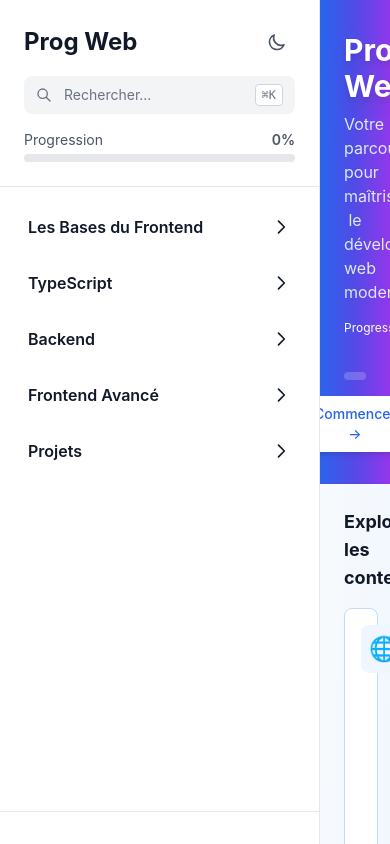
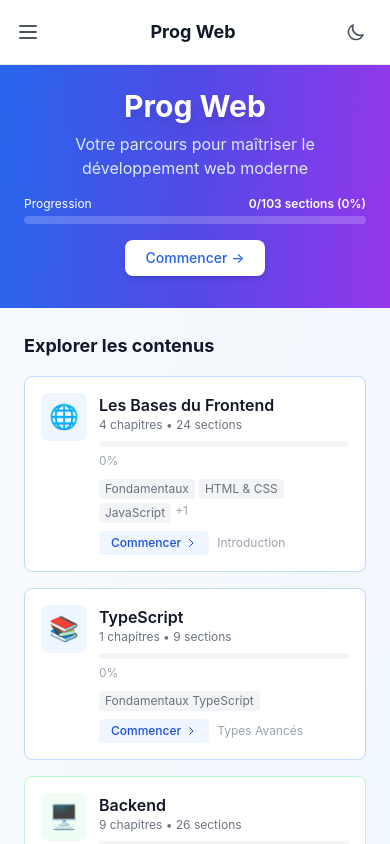
Before and after one commit to Cedric-F/Cours-Prog-Web, a Next.js app: page / in a window 390 px wide. Built offline with nearby package versions, Linux system fonts and the light colour scheme.

Commit message:
Implement sidebar functionality with context and mobile header

```diff
--- a/src/components/ClientLayout.tsx
+++ b/src/components/ClientLayout.tsx
@@ -1,7 +1,9 @@
 'use client';
 
 import { ThemeProvider } from '@/hooks/useTheme';
+import { SidebarProvider } from '@/hooks/useSidebar';
 import Sidebar from './Sidebar';
+import MobileHeader from './MobileHeader';
 import PWARegister from './PWARegister';
 
 interface ClientLayoutProps {
@@ -11,13 +13,16 @@ interface ClientLayoutProps {
 export default function ClientLayout({ children }: ClientLayoutProps) {
   return (
     <ThemeProvider>
+      <SidebarProvider>
         <PWARegister />
-      <div className="flex h-screen overflow-hidden">
+        <MobileHeader />
+        <div className="flex h-screen overflow-hidden pt-14 md:pt-0">
           <Sidebar />
           <main className="flex-1 overflow-y-auto bg-white dark:bg-gray-900">
             {children}
           </main>
         </div>
+      </SidebarProvider>
     </ThemeProvider>
   );
 }
--- /dev/null
+++ b/src/components/MobileHeader.tsx
@@ -0,0 +1,37 @@
+'use client';
+
+import Link from 'next/link';
+import { useSidebar } from '@/hooks/useSidebar';
+import ThemeToggle from './ThemeToggle';
+
+export default function MobileHeader() {
+  const { toggle, isOpen } = useSidebar();
+
+  return (
+    <header className="md:hidden fixed top-0 left-0 right-0 z-40 bg-white dark:bg-gray-800 border-b border-gray-200 dark:border-gray-700 px-4 py-3">
+      <div className="flex items-center justify-between">
+        <button
+          onClick={toggle}
+          className="p-2 -ml-2 rounded-lg hover:bg-gray-100 dark:hover:bg-gray-700 transition-colors"
+          aria-label={isOpen ? 'Fermer le menu' : 'Ouvrir le menu'}
+        >
+          {isOpen ? (
+            <svg className="w-6 h-6 text-gray-600 dark:text-gray-300" fill="none" stroke="currentColor" viewBox="0 0 24 24">
+              <path strokeLinecap="round" strokeLinejoin="round" strokeWidth={2} d="M6 18L18 6M6 6l12 12" />
+            </svg>
+          ) : (
+            <svg className="w-6 h-6 text-gray-600 dark:text-gray-300" fill="none" stroke="currentColor" viewBox="0 0 24 24">
+              <path strokeLinecap="round" strokeLinejoin="round" strokeWidth={2} d="M4 6h16M4 12h16M4 18h16" />
+            </svg>
+          )}
+        </button>
+
+        <Link href="/" className="font-bold text-lg text-gray-900 dark:text-white">
+          Prog Web
+        </Link>
+
+        <ThemeToggle />
+      </div>
+    </header>
+  );
+}
--- a/src/components/NavigationArrows.tsx
+++ b/src/components/NavigationArrows.tsx
@@ -24,28 +24,28 @@ export default function NavigationArrows({ prev, next, visible }: NavigationArro
   };
 
   return (
-    <div className="fixed bottom-8 left-80 right-0 flex justify-center gap-4 px-8 pointer-events-none">
-      <div className="bg-white dark:bg-gray-800 shadow-lg dark:shadow-gray-900/50 rounded-lg p-4 flex gap-4 pointer-events-auto border border-gray-200 dark:border-gray-700">
+    <div className="fixed bottom-8 left-0 md:left-80 right-0 flex justify-center gap-2 md:gap-4 px-4 md:px-8 pointer-events-none z-30">
+      <div className="bg-white dark:bg-gray-800 shadow-lg dark:shadow-gray-900/50 rounded-lg p-2 md:p-4 flex gap-2 md:gap-4 pointer-events-auto border border-gray-200 dark:border-gray-700 max-w-full">
         {prev ? (
           <Link
             href={getUrl(prev)}
-            className="flex items-center gap-2 px-4 py-2 bg-gray-100 dark:bg-gray-700 hover:bg-gray-200 dark:hover:bg-gray-600 rounded-lg transition-colors"
+            className="flex items-center gap-1 md:gap-2 px-2 md:px-4 py-2 bg-gray-100 dark:bg-gray-700 hover:bg-gray-200 dark:hover:bg-gray-600 rounded-lg transition-colors"
           >
             <svg
-              className="w-5 h-5 text-gray-600 dark:text-gray-300"
+              className="w-4 h-4 md:w-5 md:h-5 text-gray-600 dark:text-gray-300 flex-shrink-0"
               fill="none"
               stroke="currentColor"
               viewBox="0 0 24 24"
             >
               <path strokeLinecap="round" strokeLinejoin="round" strokeWidth={2} d="M15 19l-7-7 7-7" />
             </svg>
-            <div className="text-left">
+            <div className="text-left hidden sm:block">
               <div className="text-xs text-gray-500 dark:text-gray-400">Précédent</div>
-              <div className="text-sm font-medium text-gray-900 dark:text-white">{getDisplayName(prev)}</div>
+              <div className="text-sm font-medium text-gray-900 dark:text-white max-w-[120px] truncate">{getDisplayName(prev)}</div>
             </div>
           </Link>
         ) : (
-          <div className="px-4 py-2 bg-gray-50 dark:bg-gray-900 rounded-lg opacity-50 cursor-not-allowed">
+          <div className="hidden sm:block px-4 py-2 bg-gray-50 dark:bg-gray-900 rounded-lg opacity-50 cursor-not-allowed">
             <div className="text-sm text-gray-400 dark:text-gray-500">Aucune section précédente</div>
           </div>
         )}
@@ -53,14 +53,14 @@ export default function NavigationArrows({ prev, next, visible }: NavigationArro
         {next ? (
           <Link
             href={getUrl(next)}
-            className="flex items-center gap-2 px-4 py-2 bg-blue-600 hover:bg-blue-700 text-white rounded-lg transition-colors"
+            className="flex items-center gap-1 md:gap-2 px-2 md:px-4 py-2 bg-blue-600 hover:bg-blue-700 text-white rounded-lg transition-colors"
           >
-            <div className="text-right">
+            <div className="text-right hidden sm:block">
               <div className="text-xs opacity-90">Suivant</div>
-              <div className="text-sm font-medium">{getDisplayName(next)}</div>
+              <div className="text-sm font-medium max-w-[120px] truncate">{getDisplayName(next)}</div>
             </div>
             <svg
-              className="w-5 h-5"
+              className="w-4 h-4 md:w-5 md:h-5 flex-shrink-0"
               fill="none"
               stroke="currentColor"
               viewBox="0 0 24 24"
@@ -69,7 +69,7 @@ export default function NavigationArrows({ prev, next, visible }: NavigationArro
             </svg>
           </Link>
         ) : (
-          <div className="px-4 py-2 bg-gray-50 dark:bg-gray-900 rounded-lg opacity-50 cursor-not-allowed">
+          <div className="hidden sm:block px-4 py-2 bg-gray-50 dark:bg-gray-900 rounded-lg opacity-50 cursor-not-allowed">
             <div className="text-sm text-gray-400 dark:text-gray-500">Aucune section suivante</div>
           </div>
         )}
--- a/src/components/Sidebar.tsx
+++ b/src/components/Sidebar.tsx
@@ -8,9 +8,11 @@ import { isSectionRead, getProgressPercentage } from '@/utils/navigation';
 import SearchModal from './SearchModal';
 import ThemeToggle from './ThemeToggle';
 import InstallButton from './InstallButton';
+import { useSidebar } from '@/hooks/useSidebar';
 
 export default function Sidebar() {
   const pathname = usePathname();
+  const { isOpen, close } = useSidebar();
   const [openAxes, setOpenAxes] = useState<Record<string, boolean>>({});
   const [openChapters, setOpenChapters] = useState<Record<string, boolean>>({});
   const [openSections, setOpenSections] = useState<Record<string, boolean>>({});
@@ -20,6 +22,11 @@ export default function Sidebar() {
   useEffect(() => {
     // Update progress on mount and when pathname changes
     setProgress(getProgressPercentage());
+  }, [pathname]);
+
+  // Close sidebar on route change (mobile)
+  useEffect(() => {
+    close();
   }, [pathname]);
 
   // Keyboard shortcut for search (Ctrl+K or Cmd+K)
@@ -58,14 +65,40 @@ export default function Sidebar() {
     <>
       <SearchModal isOpen={isSearchOpen} onClose={() => setIsSearchOpen(false)} />
 
-      <aside className="w-80 bg-white dark:bg-gray-800 border-r border-gray-200 dark:border-gray-700 h-screen overflow-y-auto flex flex-col">
+      {/* Mobile overlay */}
+      {isOpen && (
+        <div
+          className="md:hidden fixed inset-0 bg-black/50 z-40"
+          onClick={close}
+        />
+      )}
+
+      <aside className={`
+        fixed md:static inset-y-0 left-0 z-50
+        w-80 bg-white dark:bg-gray-800 border-r border-gray-200 dark:border-gray-700
+        h-screen overflow-y-auto flex flex-col
+        transform transition-transform duration-300 ease-in-out
+        ${isOpen ? 'translate-x-0' : '-translate-x-full md:translate-x-0'}
+      `}>
         {/* Header */}
         <div className="p-6 border-b border-gray-200 dark:border-gray-700 sticky top-0 bg-white dark:bg-gray-800 z-10">
           <div className="flex items-center justify-between">
-            <Link href="/" className="block">
+            <Link href="/" className="block" onClick={close}>
               <h1 className="text-2xl font-bold text-gray-900 dark:text-white">Prog Web</h1>
             </Link>
-            <ThemeToggle />
+            <div className="flex items-center gap-2">
+              <ThemeToggle />
+              {/* Close button on mobile */}
+              <button
+                onClick={close}
+                className="md:hidden p-2 rounded-lg hover:bg-gray-100 dark:hover:bg-gray-700 transition-colors"
+                aria-label="Fermer le menu"
+              >
+                <svg className="w-5 h-5 text-gray-600 dark:text-gray-300" fill="none" stroke="currentColor" viewBox="0 0 24 24">
+                  <path strokeLinecap="round" strokeLinejoin="round" strokeWidth={2} d="M6 18L18 6M6 6l12 12" />
+                </svg>
+              </button>
+            </div>
           </div>
 
           {/* Search button */}
--- /dev/null
+++ b/src/hooks/useSidebar.tsx
@@ -0,0 +1,64 @@
+'use client';
+
+import { createContext, useContext, useState, useEffect, ReactNode } from 'react';
+
+interface SidebarContextType {
+  isOpen: boolean;
+  open: () => void;
+  close: () => void;
+  toggle: () => void;
+}
+
+const SidebarContext = createContext<SidebarContextType | undefined>(undefined);
+
+export function SidebarProvider({ children }: { children: ReactNode }) {
+  const [isOpen, setIsOpen] = useState(false);
+
+  // Close sidebar on route change (handled by closing on link click)
+  // Close sidebar when window is resized to desktop
+  useEffect(() => {
+    const handleResize = () => {
+      if (window.innerWidth >= 768) {
+        setIsOpen(false);
+      }
+    };
+
+    window.addEventListener('resize', handleResize);
+    return () => window.removeEventListener('resize', handleResize);
+  }, []);
+
+  // Prevent body scroll when sidebar is open on mobile
+  useEffect(() => {
+    if (isOpen) {
+      document.body.style.overflow = 'hidden';
+    } else {
+      document.body.style.overflow = '';
+    }
+    return () => {
+      document.body.style.overflow = '';
+    };
+  }, [isOpen]);
+
+  const open = () => setIsOpen(true);
+  const close = () => setIsOpen(false);
+  const toggle = () => setIsOpen(prev => !prev);
+
+  return (
+    <SidebarContext.Provider value={{ isOpen, open, close, toggle }}>
+      {children}
+    </SidebarContext.Provider>
+  );
+}
+
+export function useSidebar() {
+  const context = useContext(SidebarContext);
+  if (context === undefined) {
+    return {
+      isOpen: false,
+      open: () => {},
+      close: () => {},
+      toggle: () => {},
+    };
+  }
+  return context;
+}
```
Lines whose indentation alone changed are shown as unchanged.
